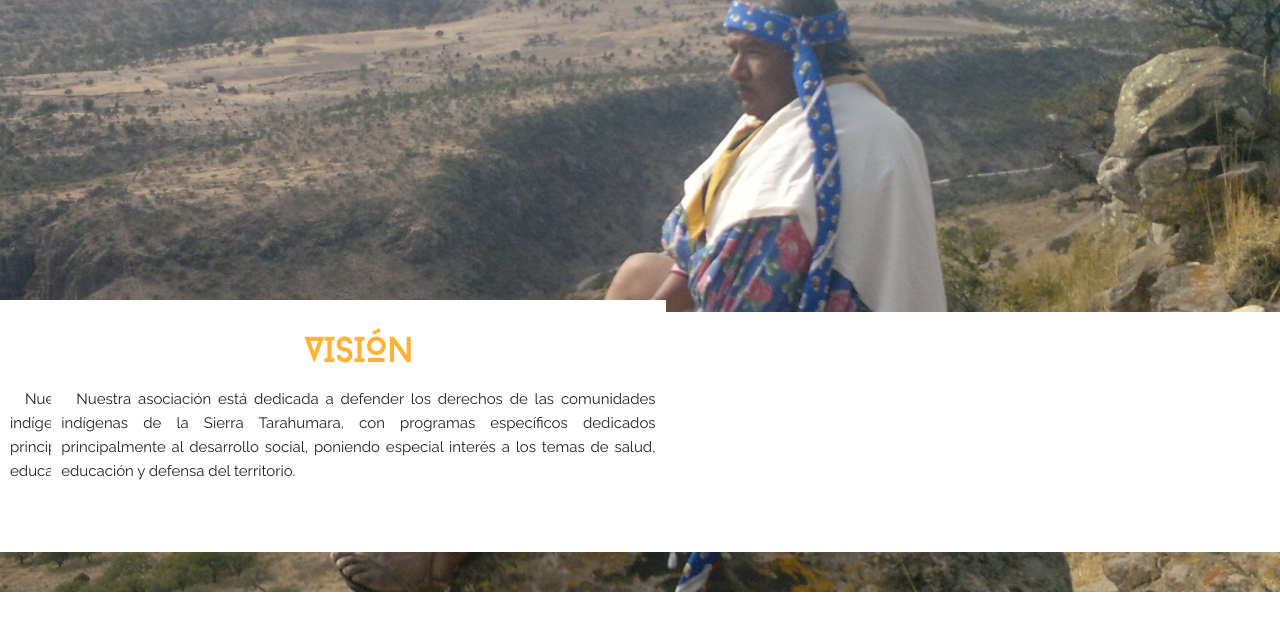
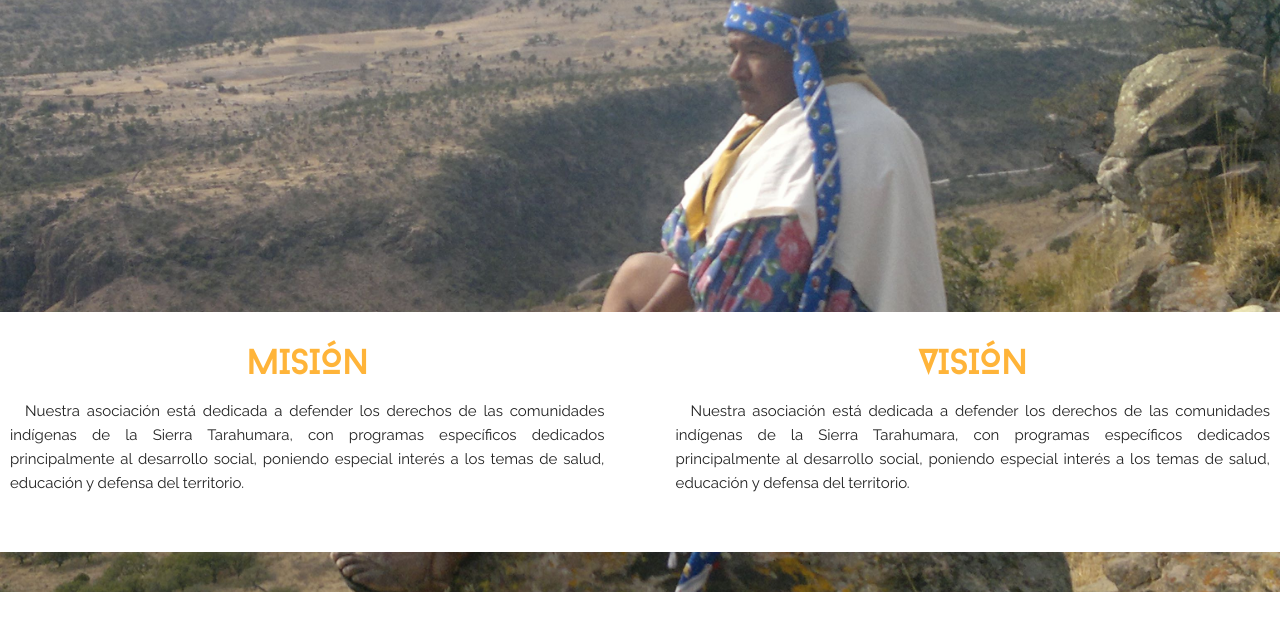
Before and after one commit to marioacc/BowerazaPage, a plain HTML site: page index.html in a window 1280 px wide. Shown: the part 1808-2438 px from the top of the page. Drawn offline with Linux system fonts and the light colour scheme.

Commit message:
index se me olvido guardar

```diff
--- a/index.html
+++ b/index.html
@@ -71,13 +71,13 @@
   <div class="container misionyvision">
     <div class="row">
       <div class= "row twelve columns canvas v-center">
-        <div class= "six columns canvas v-center">
+        <div class= "six columns">
             <h3>MISIÓN</h3>
-              <p class= "v-center">Nuestra asociación está dedicada a defender los derechos de las comunidades indígenas de la Sierra Tarahumara, con programas específicos dedicados principalmente al desarrollo social, poniendo especial interés a los temas de salud, educación y defensa del territorio.</p>
+              <p>Nuestra asociación está dedicada a defender los derechos de las comunidades indígenas de la Sierra Tarahumara, con programas específicos dedicados principalmente al desarrollo social, poniendo especial interés a los temas de salud, educación y defensa del territorio.</p>
         </div>
-        <div class= "six columns canvas v-center">
+        <div class= "six columns">
             <h3>VISIÓN</h3>
-            <p class= "v-center">Nuestra asociación está dedicada a defender los derechos de las comunidades indígenas de la Sierra Tarahumara, con programas específicos dedicados principalmente al desarrollo social, poniendo especial interés a los temas de salud, educación y defensa del territorio.</p>
+            <p>Nuestra asociación está dedicada a defender los derechos de las comunidades indígenas de la Sierra Tarahumara, con programas específicos dedicados principalmente al desarrollo social, poniendo especial interés a los temas de salud, educación y defensa del territorio.</p>
         </div>
 
 
```
